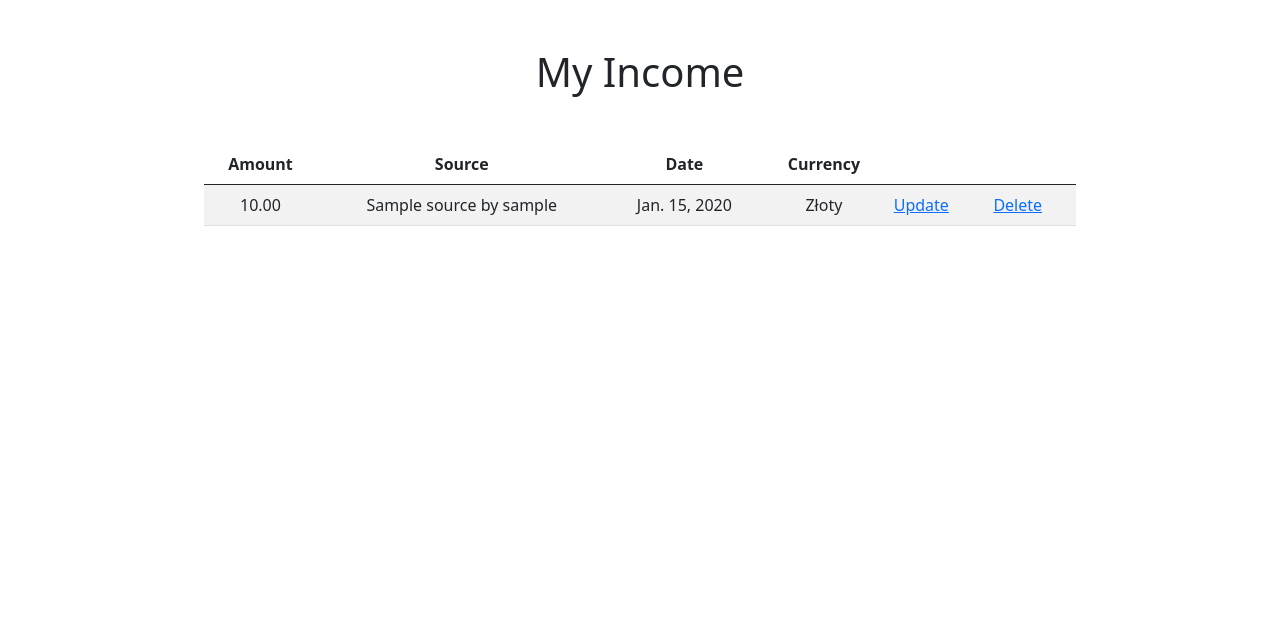
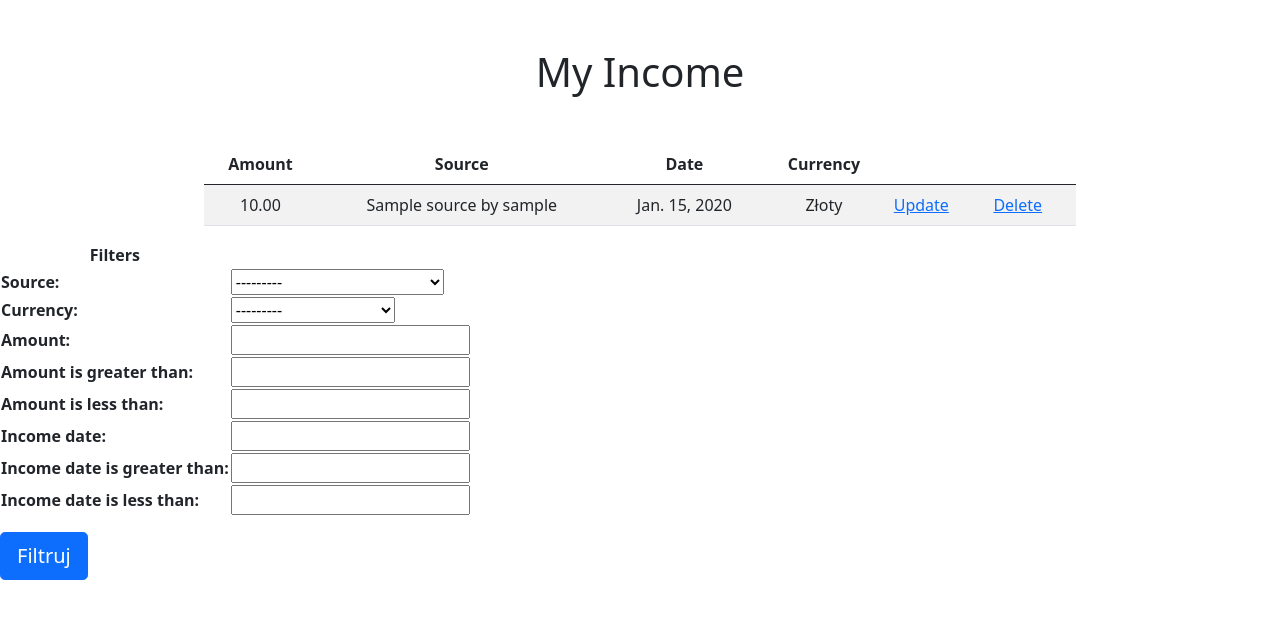
Before and after one commit to ITFutureManiacs/KnowYourMoney, a Django app: page /income/view/ in a window 1280 px wide. Shown: the part 56-675 px from the top of the page. Run offline with Django 3.2, Linux system fonts and the light colour scheme; a user stored in the database is signed in; data comes from the database, SQL or seed files in the repository; tables that the repository leaves empty hold one stand-in row (values such as "Sample post").

Commit message:
Income filters

```diff
--- a/budget_manager/filtersets.py
+++ b/budget_manager/filtersets.py
@@ -1,5 +1,5 @@
 import django_filters
-from .models import Expense
+from .models import Expense, Income
 
 
 class ExpenseFilter(django_filters.FilterSet):
@@ -16,3 +16,17 @@
     class Meta:
         model = Expense
         fields = ['category', 'currency', 'cost']
+
+class IncomeFilter(django_filters.FilterSet):
+    amount = django_filters.NumberFilter()
+    amount__gt = django_filters.NumberFilter(field_name='amount', lookup_expr='gt')
+    amount__lt = django_filters.NumberFilter(field_name='amount', lookup_expr='lt')
+
+    income_date = django_filters.DateFilter(field_name='income_date')
+    income_date__gt = django_filters.DateFilter(field_name='income_date', lookup_expr='gt')
+    income_date__lt = django_filters.DateFilter(field_name='income_date', lookup_expr='lt')
+
+
+    class Meta:
+        model = Income
+        fields = ['source', 'currency']
--- a/budget_manager/models.py
+++ b/budget_manager/models.py
@@ -30,7 +30,7 @@
 
 
 class Income(models.Model):
-    amount = models.DecimalField(max_digits=7, decimal_places=2)
+    amount = models.DecimalField(max_digits=7, decimal_places=2, validators=[MinValueValidator(0.01, "Wartość musi być większa od 0")])
     income_date = models.DateField()
     source = models.ForeignKey(Source, on_delete=models.DO_NOTHING)
     user = models.ForeignKey(User, on_delete=models.CASCADE)
--- a/budget_manager/templates/income_list.html
+++ b/budget_manager/templates/income_list.html
@@ -42,10 +42,24 @@
             </tbody>
         </table>
         <div class="d-flex justify-content-center">
-{#            <a href="{% url 'films:film_create' %}" class="d-block btn btn-primary btn-lg my-5">Add New</a>#}
+{#            <a href="{% url 'films:film_create' %}" class="d-block btn btn-primary btn-lg my-5">Dodaj nowy</a>#}
         </div>
     </div>
 
 </div>
+<form action="" method="get">
+    {% csrf_token %}
+    <table>
+        <thead>
+            <tr>
+                <th class="text-center" scope="col">Filters</th>
+            </tr>
+        </thead>
+        <tbody>
+            {{ filter.form.as_table }}
+        </tbody>
+    </table>
+    <input type="submit" class="d-block btn btn-primary btn-lg my-3" value="Filtruj">
+</form>
 
 {% endblock body %}>
--- a/budget_manager/views.py
+++ b/budget_manager/views.py
@@ -8,7 +8,7 @@
 from django.urls import reverse_lazy
 from django.contrib.auth.models import User
 
-from .filtersets import ExpenseFilter
+from .filtersets import ExpenseFilter, IncomeFilter
 from budget_manager.models import Expense, Source, Category, Income
 
 
@@ -105,8 +105,9 @@
         return super().form_valid(form)
 
 
-class IncomeListView(LoginRequiredMixin, ListView):
+class IncomeListView(LoginRequiredMixin, FilterView):
     model = Income
+    filterset_class = IncomeFilter
     template_name = 'income_list.html'
     fields = ['amount', 'source', 'income_date', 'currency']
 
```
Also changed, not shown: budget_manager/migrations/0003_alter_expense_cost_alter_expense_currency_and_more.py (added).
